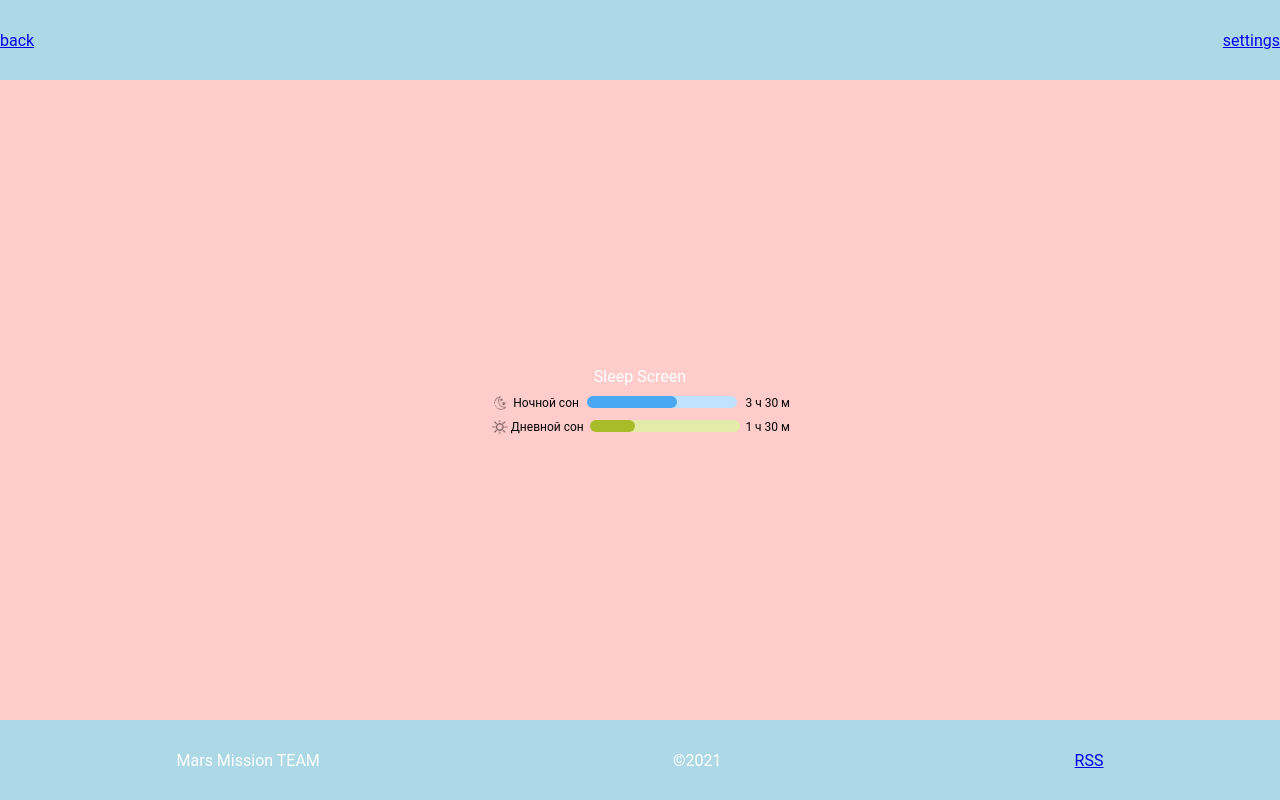
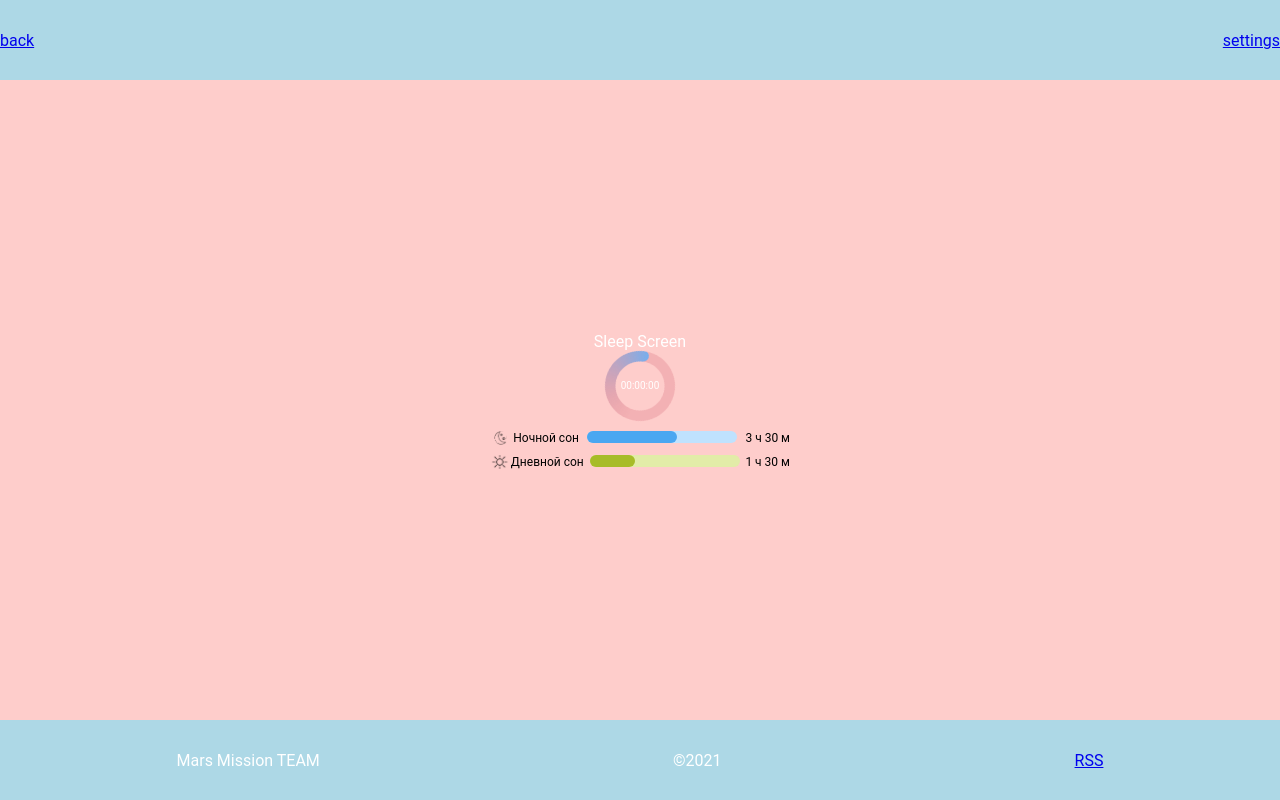
Before and after one commit to mitjasha/baby-tracker, a React (Create React App) app: page /sleeping in a window 1280 px wide. Built offline with nearby package versions, Linux system fonts and the light colour scheme.

Commit message:
fix: fix Timer component  size

```diff
--- a/src/components/common/Timer/Timer.css
+++ b/src/components/common/Timer/Timer.css
@@ -1,16 +1,14 @@
 .timer {
   position: absolute;
-  display: flex;
-  justify-content: center;
-  align-items: center;
-  width: 200px;
-  height: 200px;
-  top: 0;
+   top: 0;
   bottom: 0;
   left: 0;
   right: 0;
   margin: auto;
   background-image: url("../../../assets/png/timer-ring.png");
+  background-repeat: no-repeat;
+  background-position: center;
+  background-size: contain;
   animation: circle 10s linear infinite;
 }
 
--- a/src/components/common/Timer/Timer.tsx
+++ b/src/components/common/Timer/Timer.tsx
@@ -3,8 +3,8 @@ import "./Timer.css";
 
 const Timer: React.FC = () => (
   <>
-    <h2>00:00:00</h2>
-    <div className="timer"></div>
+    <div className = "timer-value">00:00:00</div>
+    <div className = "timer"></div>
   </>
 );
 
--- a/src/components/containers/MainScreen/MainScreen.css
+++ b/src/components/containers/MainScreen/MainScreen.css
@@ -1,7 +1,11 @@
-.timer-container {
+.timer-container-main-screen {
   display: flex;
   justify-content: center;
   align-items: center;
+  width: 250px;
+  height: 250px;
+  position: relative;
+  font-size: 35px;
 }
 
 .main-buttons {
--- a/src/components/containers/MainScreen/MainScreen.tsx
+++ b/src/components/containers/MainScreen/MainScreen.tsx
@@ -7,7 +7,7 @@ const MainScreen: React.FC = () => (
   <div className="screen main">
     <h1 className="title">Baby Tracker</h1>
 
-    <div className="timer-container">
+    <div className="timer-container-main-screen">
       <Timer />
     </div>
     <div className="main-buttons">
--- a/src/components/containers/SleepScreen/SleepScreen.css
+++ b/src/components/containers/SleepScreen/SleepScreen.css
@@ -1,6 +1,16 @@
 progress::-webkit-progress-bar,
 progress::-webkit-progress-value{
     border-radius: 10px;
+}
+
+.timer-container-sleep-screen{
+    width: 70px;
+    height: 70px;
+    position: relative;
+    font-size: 10px;
+    display: flex;
+    justify-content: center;
+    align-items: center;
 }
 
 .progress-bar-container{
--- a/src/components/containers/SleepScreen/SleepScreen.tsx
+++ b/src/components/containers/SleepScreen/SleepScreen.tsx
@@ -1,9 +1,13 @@
 import React from "react";
 import ProgressBar from "../../common/ProgressBar/ProgressBar";
+import Timer from "../../common/Timer/Timer";
 import "./SleepScreen.css";
 
 const SleepScreen: React.FC = () => (
   <div className="screen">Sleep Screen
+   <div className="timer-container-sleep-screen">
+      <Timer />
+    </div>
     <ProgressBar
     icon = "night-icon"
     value = "60"
```
